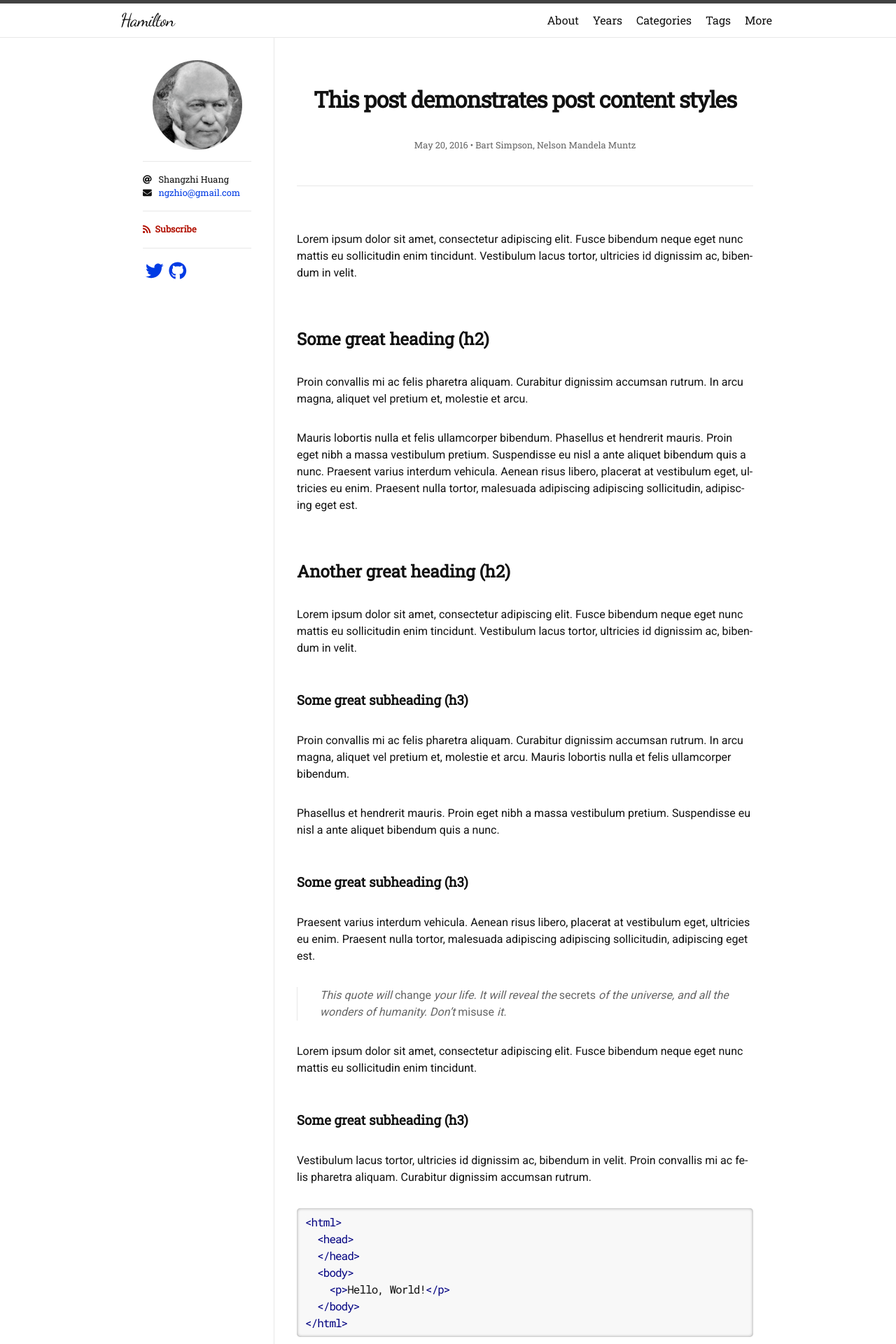
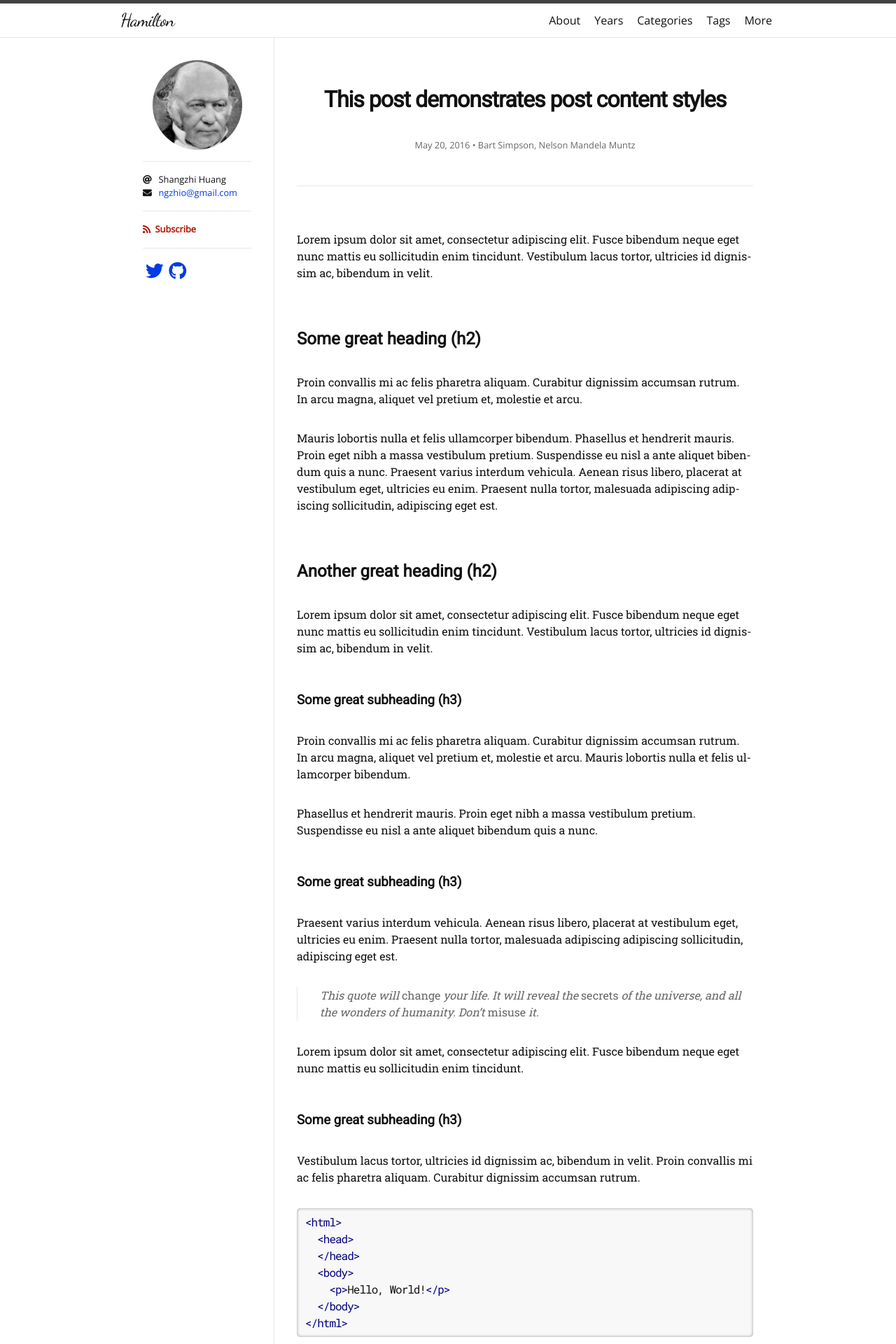
Before and after one commit to zivong/jekyll-theme-hamilton, a Jekyll site: the page built from _posts/2016-05-20-this-post-demonstrates-post-content-styles.md, in a window 1280 px wide. Shown: the top 1920 px of the page at 70% size. Built offline with Jekyll 4.4.1, drawn with Linux system fonts in a browser that asks for light colours; nearby versions of some CDN libraries; some web fonts are replaced.

Commit message:
Adjust fonts

```diff
--- a/_includes/head.html
+++ b/_includes/head.html
@@ -15,7 +15,7 @@
 {% endif %}
 
 <!-- Google Fonts -->
-<link rel="stylesheet" href="https://fonts.googleapis.com/css?family=Roboto|Roboto%20Slab|Roboto%20Mono|Dancing%20Script|Noto%20Sans%20SC|Noto%20Sans%20TC|Noto%20Serif%20SC|Noto%20Serif%20TC|Ma%20Shan%20Zheng">
+<link rel="stylesheet" href="https://fonts.googleapis.com/css?family=Open%20Sans|Roboto|Roboto%20Slab|Roboto%20Mono|Dancing%20Script|Noto%20Sans%20SC|Noto%20Sans%20TC|Noto%20Serif%20SC|Noto%20Serif%20TC|Ma%20Shan%20Zheng">
 
 <link rel="stylesheet" href="{{ '/assets/css/main.css' | relative_url }}">
 <link rel="stylesheet" href="{{ '/assets/css/skin.css' | relative_url }}">
--- a/_sass/hamilton/layout.scss
+++ b/_sass/hamilton/layout.scss
@@ -305,6 +305,7 @@ ul.social-icons {
 }
 
 .post-list {
+  font-family: $headline-font-family;
   margin-left: 0;
   padding-left: 0;
   list-style: none;
@@ -426,6 +427,7 @@ ul.post-categories {
 .post-title,
 .post-content h1 {
   @include relative-font-size(1.8);
+  font-family: $headline-font-family;
   font-weight: bold;
   letter-spacing: -1px;
   line-height: $base-line-height * $base-font-size * 2;
@@ -439,8 +441,8 @@ ul.post-categories {
   font-family: $reading-font-family;
   margin-bottom: $spacing-unit;
 
-  h1, h2, h3, h4, h5, h6 {
-    font-family: $base-font-family;
+  h2, h3, h4, h5, h6 {
+    font-family: $headline-font-family;
   }
 
   h2         { margin-top: $spacing-unit * 2 }
--- a/_sass/hamilton/variables.scss
+++ b/_sass/hamilton/variables.scss
@@ -1,6 +1,7 @@
 // Fonts
-$base-font-family: "Roboto Slab", "Noto Serif SC", "Noto Serif TC" !default;
-$reading-font-family:  Roboto, "Noto Sans SC", "Noto Sans TC" !default;
+$base-font-family: "Open Sans" !default;
+$reading-font-family: "Roboto Slab", "Noto Serif SC", "Noto Serif TC" !default;
+$headline-font-family: Roboto, "Noto Sans SC", "Noto Sans TC" !default;
 $code-font-family:  "Roboto Mono" !default;
 $handwriting-font-family: "Dancing Script", "Ma Shan Zheng" !default;
 $base-font-size:    16px !default;
```
